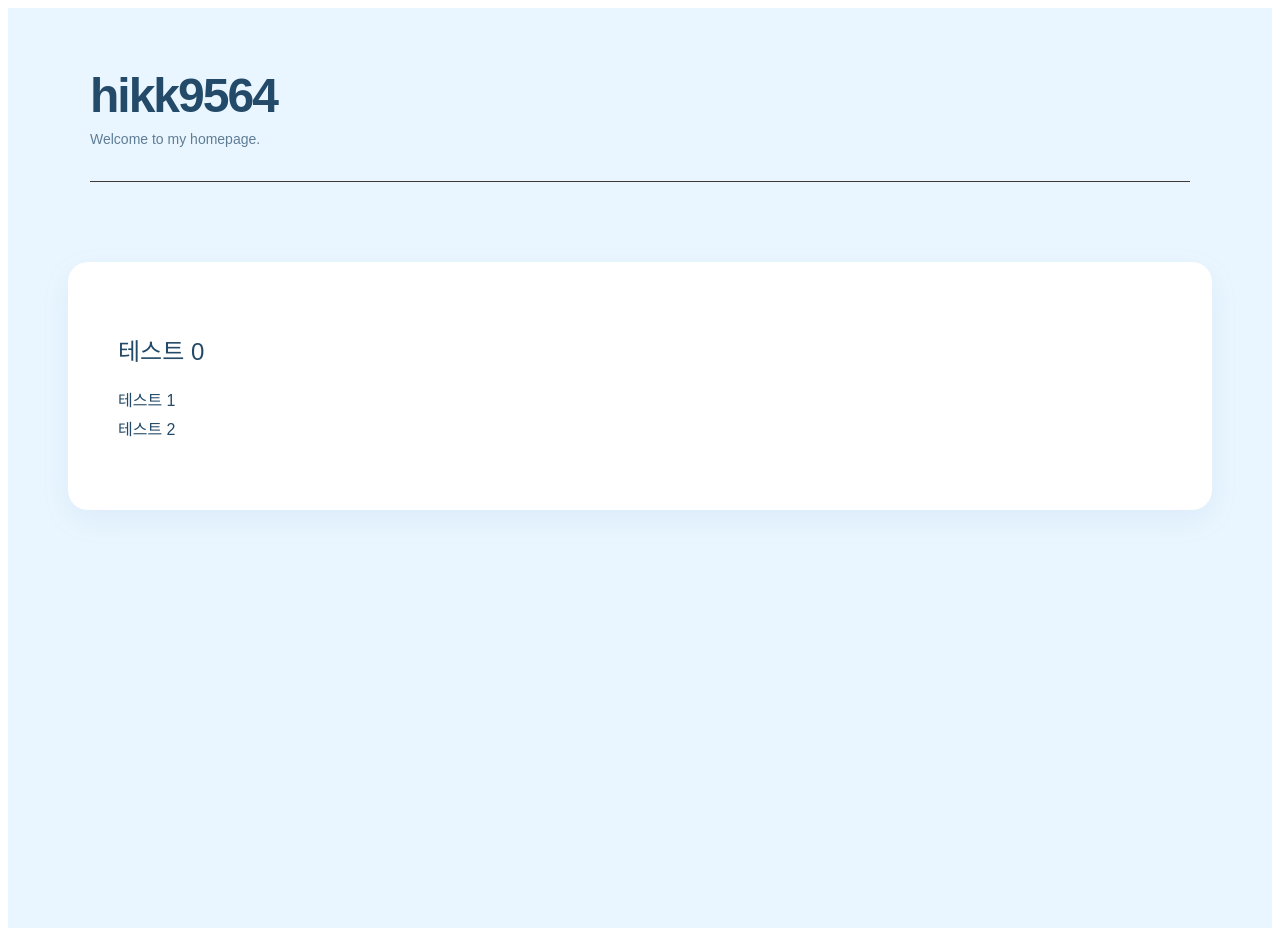
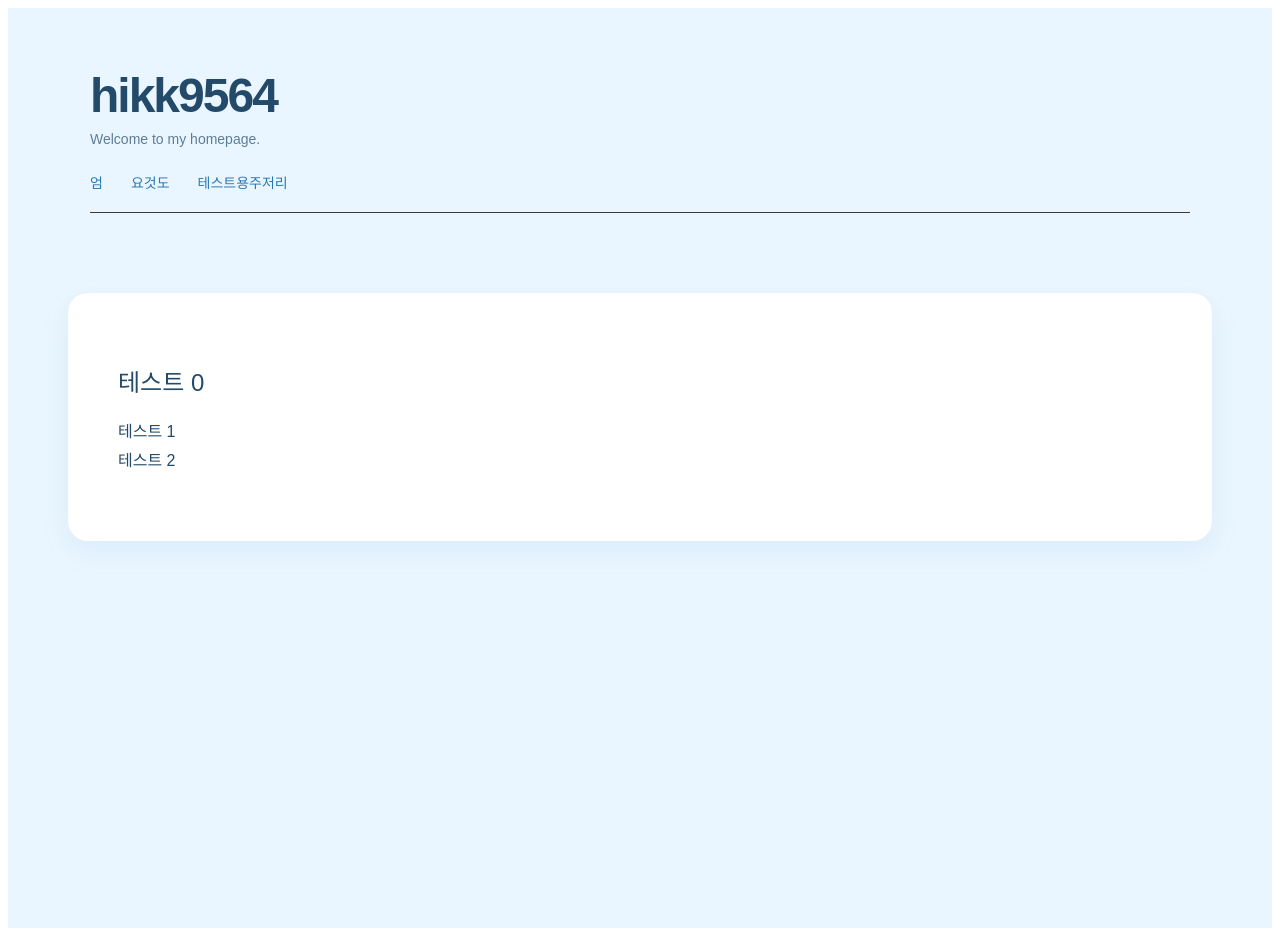
Before and after one commit to hikk9564/4659kkih, a Next.js app: page / in a window 1280 px wide. Built offline with nearby package versions, Linux system fonts and the light colour scheme.

Commit message:
Update page.tsx

```diff
--- a/app/page.tsx
+++ b/app/page.tsx
@@ -36,6 +36,26 @@ export default function Home() {
         >
           Welcome to my homepage.
         </p>
+        <nav
+  style={{
+    marginTop: "25px",
+    display: "flex",
+    gap: "28px",
+    fontSize: "14px",
+  }}
+>
+  <a href="/" style={{ color: "#2878B5", textDecoration: "none" }}>
+    엄
+  </a>
+
+  <a href="#about" style={{ color: "#2878B5", textDecoration: "none" }}>
+    요것도
+  </a>
+
+  <a href="#art" style={{ color: "#2878B5", textDecoration: "none" }}>
+    테스트용주저리
+  </a>
+</nav>
       </header>
 
     <section
```
